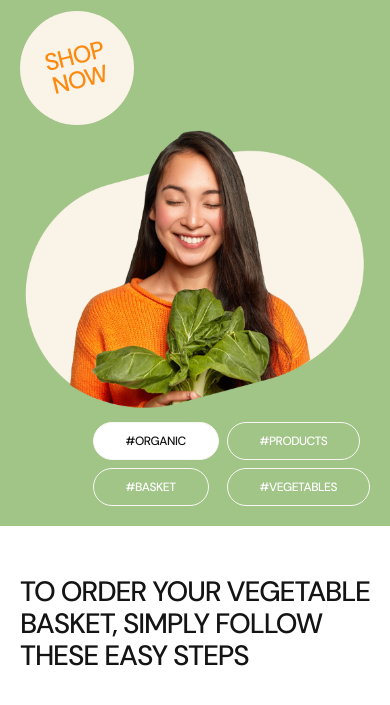
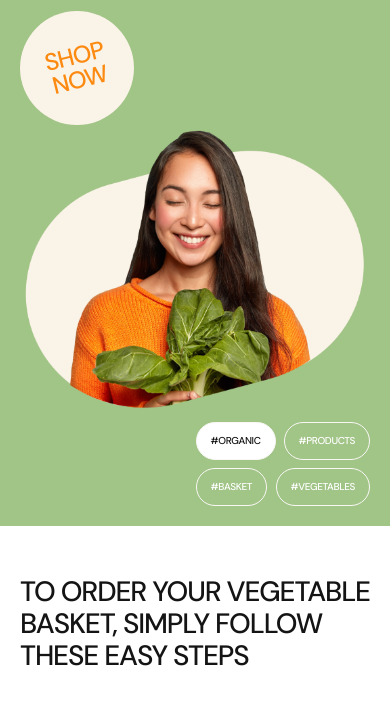
Before and after one commit to Novemberman90/vegetables, a plain HTML site: page index.html in a window 390 px wide. Shown: the part 389-1094 px from the top of the page. Drawn offline with Linux system fonts and the light colour scheme; files whose address does not match are found by name.

Commit message:
hero-slider-bullet

```diff
--- a/scss/styles.scss
+++ b/scss/styles.scss
@@ -210,28 +210,36 @@
 
 .swiper-horizontal>.swiper-pagination-bullets .swiper-pagination-bullet,
 .swiper-pagination-horizontal.swiper-pagination-bullets .swiper-pagination-bullet{
-  margin: 0;
+  margin: 0 0 0 auto;
+  &:nth-last-child(2) {
+    margin-right: auto;
+    margin-left: 0;
+  }
 }
+.swiper-horizontal>.swiper-pagination-bullets .swiper-pagination-bullet,
+.swiper-pagination-horizontal.swiper-pagination-bullets .swiper-pagination-bullet {
+  margin: 0 0 0 auto;
+}
+
 .swiper-pagination-bullets {
   width: 266px !important;
   display: grid;
   grid-template-columns: repeat(2, auto);
   justify-content: flex-end;
-  gap: 8px;
+  gap: 8px 0px;
   margin: 0 0 0 auto;
 }
 
 .hero-slider-bullet{
+  width: auto;
+  display: flex;
+  justify-content: center;
+  align-items: center;
+  min-height: 38px;
+  padding: 12px 32px 12px 32px;
   background-color: $green;
   border: 1px solid #f9f7f4;
   border-radius: 25px;
-  padding: 12px 32px 12px 32px;
-  margin: 0;
-  width: fit-content;
-  min-height: 38px;
-  display: flex;
-  justify-content: center;
-  align-items: center;
   @extend %DMSans-500;
   font-size: 12px;
   line-height: 14px;
@@ -876,6 +884,9 @@
       max-width: 488px;
     }
   }
+  .hero-slider-bullet {
+    padding: 10px 20px 10px 20px;
+  }
 }
 @media (max-width: 738px) {
   .about {
@@ -1089,6 +1100,12 @@
     &__title-descr {
       margin-bottom: 14px;
     }
+
+  }
+  .hero-slider-bullet {
+    font-size: 10px;
+    line-height: 12px;
+    padding: 8px 14px 8px 14px;
   }
   .about {
     padding: 50px 0 80px;
```
Also changed, not shown: css/styles.css, 1 other file.
